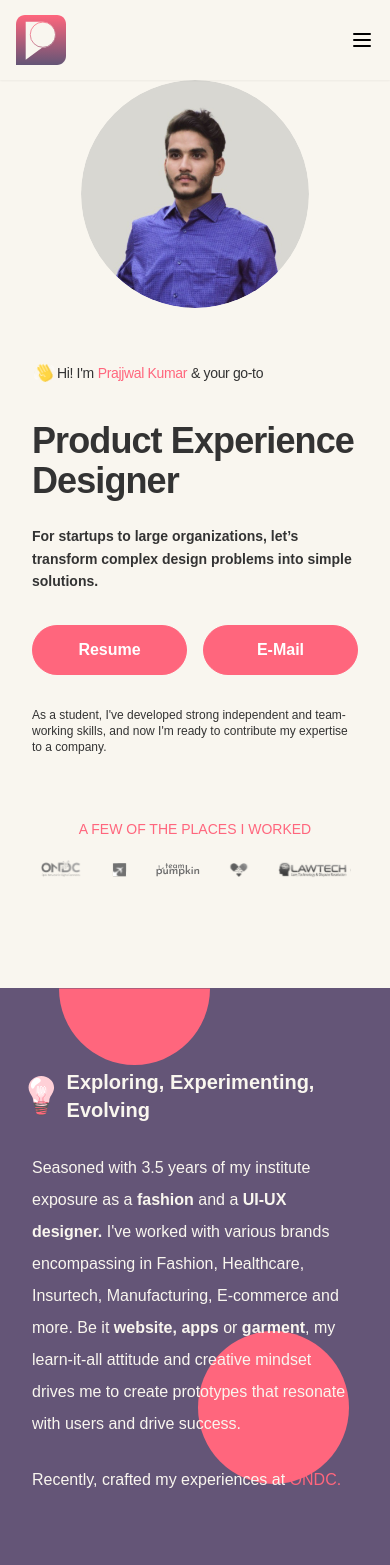
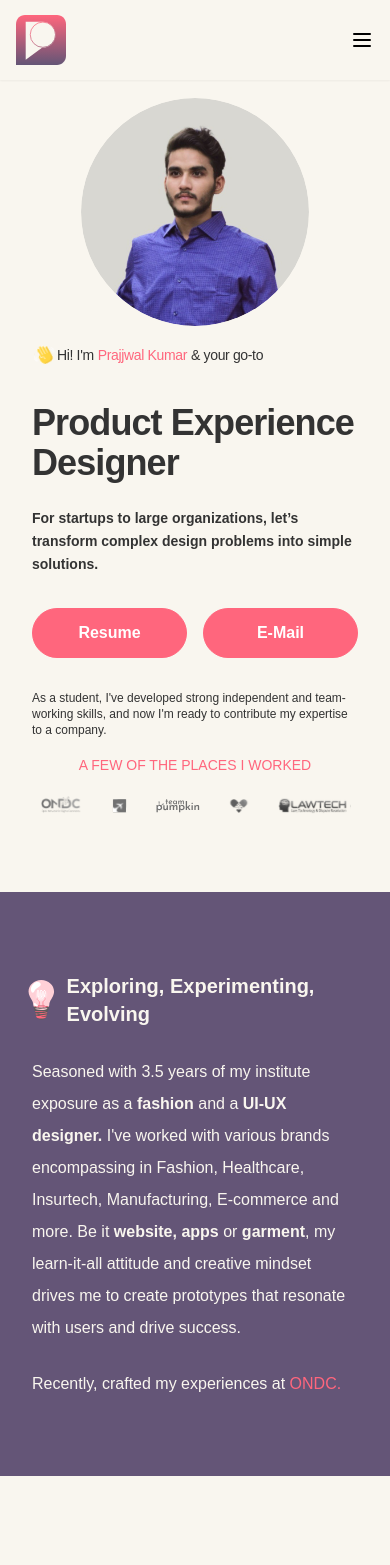
Before and after one commit to Ghastly2001/prajjwal-portfolio, a Next.js app: page / in a window 390 px wide. Shown: the top 1565 px of the page. Built offline with nearby package versions, Linux system fonts and the light colour scheme; a web font is replaced by a local one.

Commit message:
sub hero fix

```diff
--- a/src/components/hero-section.tsx
+++ b/src/components/hero-section.tsx
@@ -5,8 +5,8 @@ import FadeUp from "./animations/fade-up";
 
 const HeroSection = () => {
   return (
-    <div className="h-screen lg:h-[calc(100vh-80px)] max-w-5xl mx-auto my-16 lg:mb-0">
-      <div className="flex items-center md:gap-12 h-[80%] px-8 sm:px-10 flex-col-reverse sm:flex-row-reverse justify-between">
+    <div className="h-screen lg:h-[calc(100vh-80px)] max-w-5xl mx-auto mt-16 -mb-8 lg:mb-0">
+      <div className="flex items-center md:gap-12 h-[80%] px-8 sm:px-10 flex-col-reverse sm:flex-row-reverse justify-evenly lg:justify-between">
         <div className="w-full lg:max-w-[500px] flex flex-col gap-6 lg:gap-4">
           <FadeUp>
             <p className="flex font-normal tracking-tight text-sm sm:text-base max-sm:items-center pb-3 lg:pb-0">
@@ -66,7 +66,7 @@ const HeroSection = () => {
           />
         </FadeUp>
       </div>
-      <div className="w-full h-[calc(100vh-80%-80px)] my-16 lg:my-0">
+      <div className="w-full h-[calc(100vh-80%-80px)] my-0 lg:my-0">
         <FadeUp delay={0.3}>
           <p className="text-sm text-[#FF667D] text-center font-medium font-gilroy">
             A FEW OF THE PLACES I WORKED
--- a/src/components/sub-hero.tsx
+++ b/src/components/sub-hero.tsx
@@ -8,14 +8,14 @@ const SubHero = () => {
     <div className="bg-[#645577] h-full lg:h-[600px] py-20 flex items-center justify-center relative">
       <Image
         src={"/new/half-ellipse.svg"}
-        className="w-[151px] h-[153px] absolute left-[15%] -top-[38.5px]"
+        className="w-[151px] h-[153px] absolute left-[15%] -top-[38.5px] hidden lg:block"
         alt="ellipse"
         width={56}
         height={56}
       />
       <Image
         src={"/new/ellipse.svg"}
-        className="w-[151px] h-[153px] absolute bottom-[15%] right-[41px]"
+        className="w-[151px] h-[153px] absolute bottom-[15%] right-[41px] hidden lg:block"
         alt="ellipse"
         width={56}
         height={56}
@@ -30,12 +30,12 @@ const SubHero = () => {
               width={56}
               height={56}
             />
-            <h1 className="text-xl sm:text-3xl font-bold text-start lg:text-center text-[#F9F6EF]">
+            <h1 className="text-xl sm:text-3xl font-semibold text-start lg:text-center text-[#F9F6EF]">
               Exploring, Experimenting, Evolving
             </h1>
           </FadeUp>
           <FadeUp delay={0.1}>
-            <p className="max-w-[730px] text-start lg:text-center   lg:text-base lg:leading-[32px] max-sm:leading-[32px] max-sm:text-base text-[#F9F6EF]">
+            <p className="max-w-[730px] text-start lg:text-center font-gilroy lg:text-base lg:leading-[32px] max-sm:leading-[32px] max-sm:text-base text-[#F9F6EF]">
               Seasoned with 3.5 years of my institute exposure as a{" "}
               <span className="font-bold">fashion</span> and a
               <span className="font-bold"> UI-UX designer.</span> I&apos;ve
@@ -48,7 +48,7 @@ const SubHero = () => {
             </p>
           </FadeUp>
           <FadeUp delay={0.15}>
-            <p className="text-start lg:text-center max-sm:text-base text-[#F9F6EF]">
+            <p className="text-start lg:text-center max-sm:text-base text-[#F9F6EF] font-gilroy">
               Recently, crafted my experiences at{" "}
               <span
                 className="text-[#FF667D] font-medium cursor-pointer"
@@ -60,7 +60,7 @@ const SubHero = () => {
           </FadeUp>
         </div>
         <FadeUp
-          className="lg:flex flex-col items-center justify-center py-3 hidden"
+          className="lg:flex flex-col items-center justify-center py-3 hidden font-gilroy"
           delay={0.2}
         >
           <button
```
